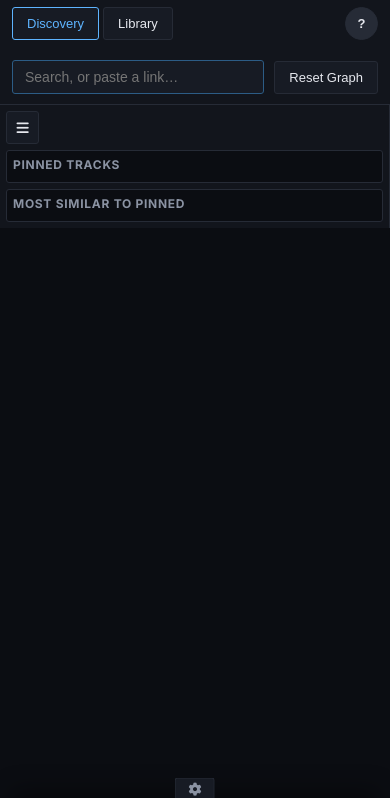
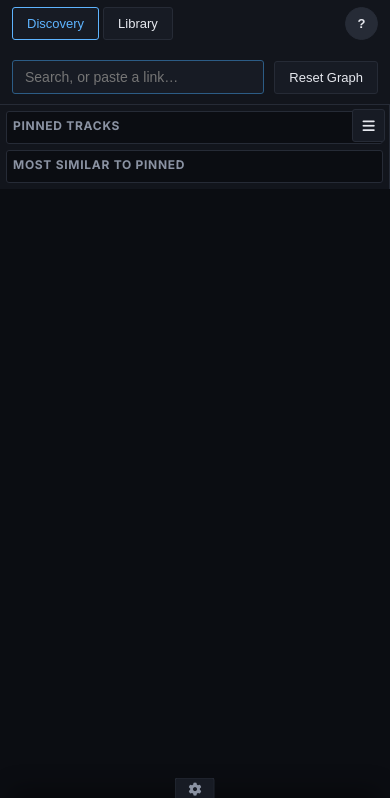
Before and after one commit to CosmosPi3/nearfield-space, a plain HTML site: page frontend/index.html in a window 390 px wide. Shown: the part 46-844 px from the top of the page. Drawn offline with Linux system fonts and the light colour scheme; no server answers; a script that the page names is missing.

Commit message:
Fix hamburger toggles: sidebar button no longer adds a line, top bar actually shrinks when collapsed
#sidebar-toggle-button was in normal flex flow as #sidebar's first
child, so it rendered on its own line above the card sections even
when expanded — now absolute-positioned (floating top-right corner)
so it only ever overlays, never adds height. #sidebar gets a 45px
min-height so the floating button stays fully contained instead of
spilling into #graph-container when every sibling is hidden.

#top-bar.collapsed now also drops its padding and disables the
flex-basis:100% line-break pseudo-element, which were both still
adding height even with just the toggle button left in flow.

```diff
--- a/frontend/css/style.css
+++ b/frontend/css/style.css
@@ -1125,6 +1125,33 @@ html, body {
   #top-bar.collapsed > *:not(#topbar-toggle-button) { display: none; }
   #sidebar.collapsed > *:not(#sidebar-toggle-button) { display: none; }
 
+  /* Collapsed #top-bar has only the toggle button left in flow — tighter
+     padding and dropping the (now pointless, still flex-basis:100%) line-
+     break pseudo-element shrinks it much closer to just the button's own
+     size instead of leaving the full expanded row's padding/gap around it. */
+  #top-bar.collapsed { padding: 6px 10px; }
+  #top-bar.collapsed::after { display: none; }
+
+  /* #sidebar-toggle-button floats in the corner (absolute, out of flow)
+     rather than sitting in normal flex flow — as the first child of a
+     column flex container, an in-flow toggle would render on its own
+     line above the card sections, adding height precisely when expanded
+     (the opposite of the point). min-height keeps it fully contained
+     even when every sibling is hidden (collapsed) and #sidebar would
+     otherwise shrink to ~0 — without it, the floating button would spill
+     below #sidebar's own box and get painted over by #graph-container
+     (a later, equally-unstacked sibling). */
+  #sidebar {
+    position: relative;
+    min-height: 45px;
+  }
+  #sidebar-toggle-button {
+    position: absolute;
+    top: 4px;
+    right: 4px;
+    z-index: 2;
+  }
+
   #settings-sheet-content {
     flex-direction: column;
     gap: 12px;
```
